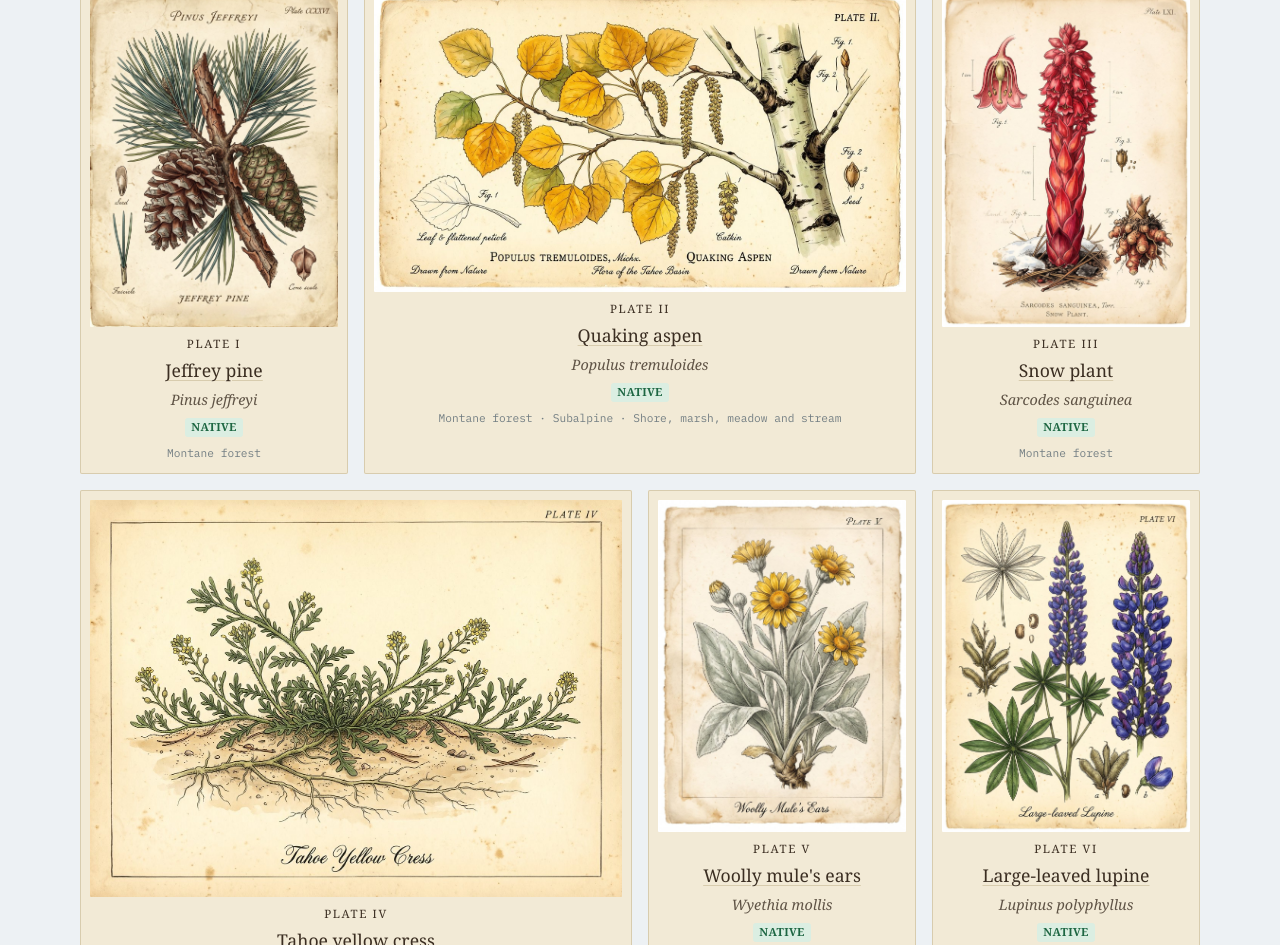
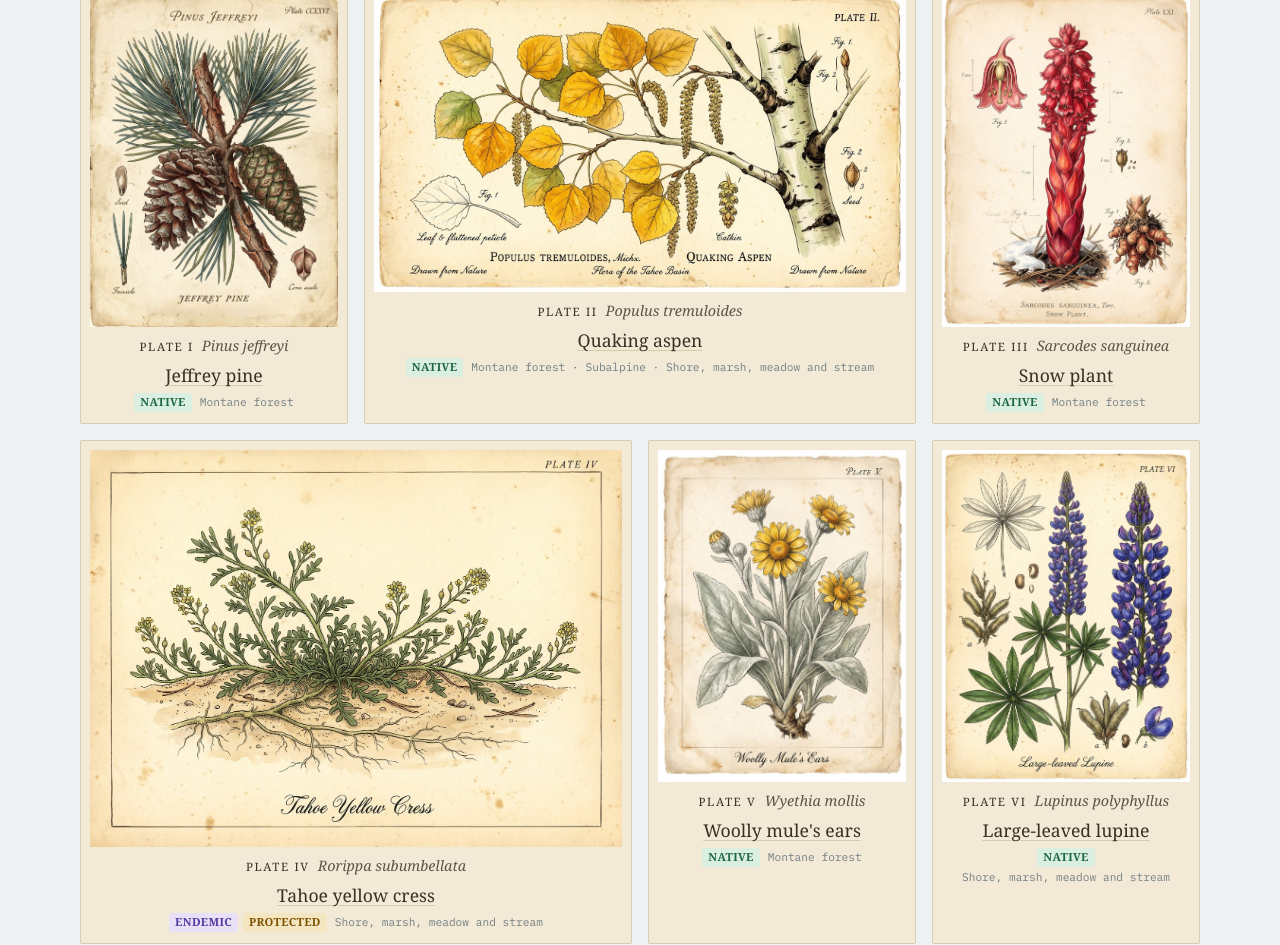
Before and after one commit to jonoisart/tahoe-field-guide, a plain HTML site: page index.html in a window 1280 px wide. Shown: the part 1305-2250 px from the top of the page. Drawn offline with nearby package versions, Linux system fonts and the light colour scheme; a web font is replaced by a local one.

Commit message:
Compact plate captions: three rows instead of five
Plate number sits beside the scientific name, and the zones sit beside
the status tags. Font sizes are unchanged; rows wrap only in columns too
narrow to hold them.

Co-Authored-By: Claude Opus 5.5 <noreply@anthropic.com>
Claude-Session: https://claude.ai/code/session_01AEYGziwuG9MB22Kb2tEB4q

```diff
--- a/index.html
+++ b/index.html
@@ -168,6 +168,10 @@ body::before{content:"";position:fixed;inset:0 0 auto;height:env(safe-area-inset
 .pp .pn{font-size:.72rem;letter-spacing:.14em;text-transform:uppercase}
 .pp .cn{font-size:1.1rem;line-height:1.15}
 .pp .meta{justify-content:center}
+/* Caption rows: items sit side by side, wrapping only when the column is too narrow */
+.cr1,.cr2{display:flex;flex-wrap:wrap;justify-content:center;column-gap:8px;row-gap:2px}
+.cr1{align-items:baseline}
+.cr2{align-items:center}
 .pp .zs{font-family:var(--mono);font-size:.7rem;opacity:.8}
 .pp .sn{font-style:italic;font-size:.9rem;opacity:.8}
 .pp.wide{grid-column:span 2}
@@ -931,8 +935,10 @@ const NUM = Object.fromEntries(PLATES.map(([name], i) => [name, roman(i + 1)]));
 const captionOf = (name, sp) => {
   const tags = sp[3].split(",").map(t => '<span class="tag t-' + t + '">' + SLABEL[t] + '</span>').join("");
   const zs = sp[4].split("").map(z => ZNAME[z]).join(" · ");
-  return '<span class="pn">Plate ' + NUM[name] + '</span><span class="cn"><a class="jl" href="#e-' + slug(name) + '" data-jump="' + esc(name) + '">' + esc(name) + '</a></span><span class="sn">' + esc(sp[2]) + '</span>' +
-    '<span class="meta">' + tags + '</span><span class="zs">' + zs + '</span>';
+  // Row 1: plate number + scientific name. Row 2: common name. Row 3: status tags + zones.
+  return '<span class="cr1"><span class="pn">Plate ' + NUM[name] + '</span><span class="sn">' + esc(sp[2]) + '</span></span>' +
+    '<span class="cn"><a class="jl" href="#e-' + slug(name) + '" data-jump="' + esc(name) + '">' + esc(name) + '</a></span>' +
+    '<span class="cr2"><span class="meta">' + tags + '</span><span class="zs">' + zs + '</span></span>';
 };
 
 $("painted").innerHTML = Object.entries(PAINTED).sort((a, b) => PLATES.findIndex(p => p[0] === a[0]) - PLATES.findIndex(p => p[0] === b[0])).map(([name, src]) => {
```
Also changed, not shown: src/tahoe-field-guide.html (+8 -2 lines).
